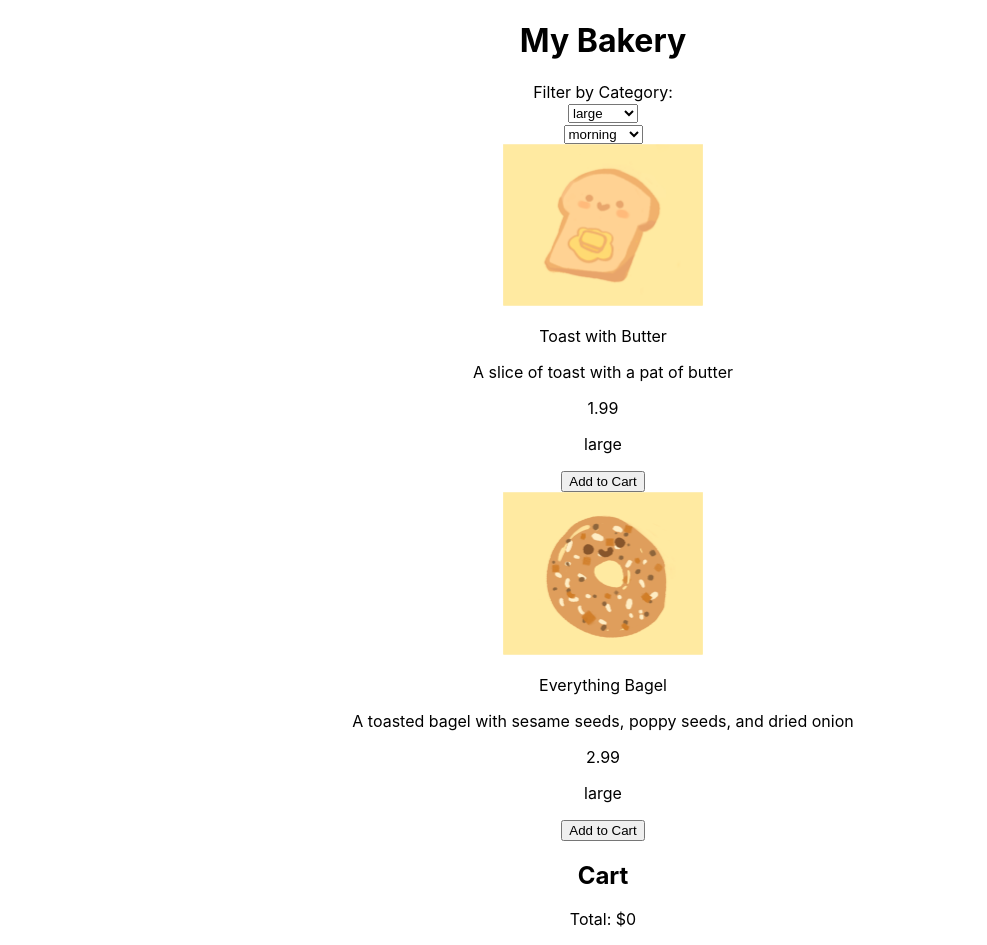
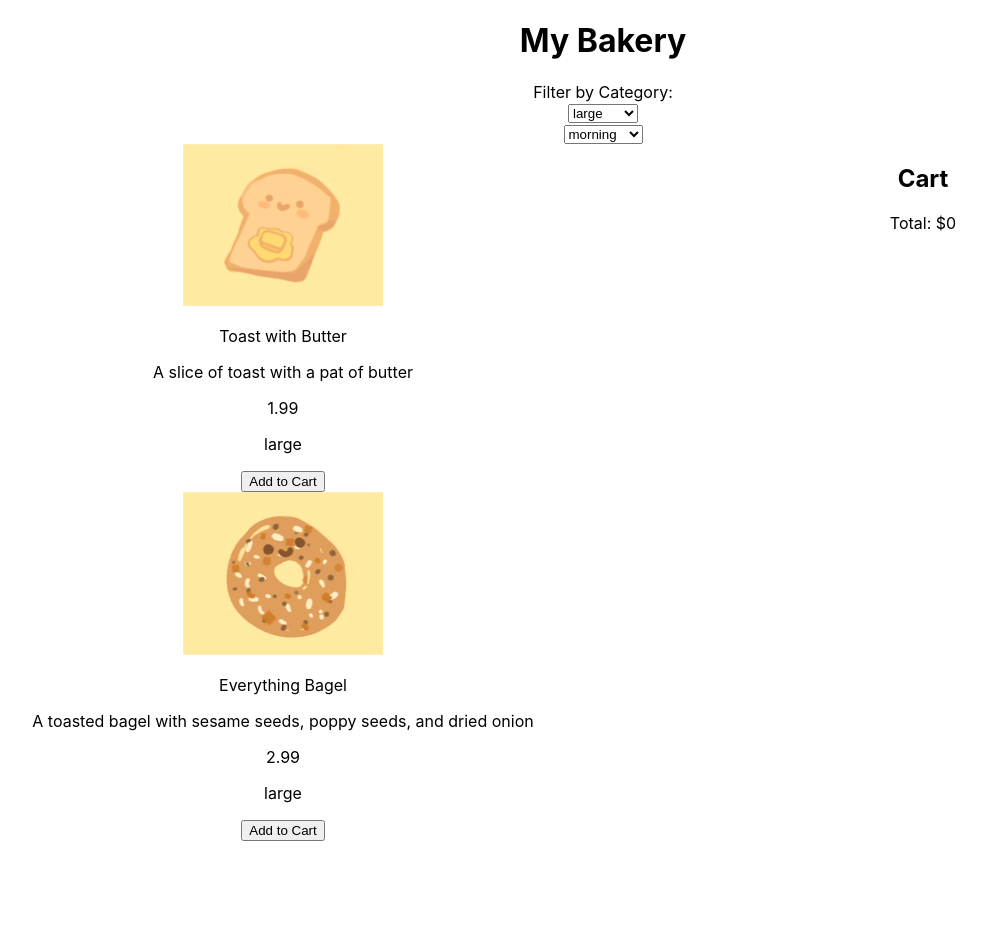
Before and after one commit to chillkoala125/dev, a React (Create React App) app: page / in a window 1280 px wide. Shown: the whole page, without its empty margins (37-1024 px from the left). After the commit the page ends 841 px from the top, so only its background shows below. Built offline with nearby package versions, Linux system fonts and the light colour scheme; the HTML template or start-up script is replaced by a standard one.

Commit message:
Update App.js

```diff
--- a/src/App.js
+++ b/src/App.js
@@ -2,6 +2,7 @@ import "./App.css";
 import {  useState  } from "react";
 import bakeryData from "./bakery-data.json";
 import BakeryItem from "./BakeryItem.js"
+import CardGroup from 'react-bootstrap/CardGroup';
 
 /* ####### DO NOT TOUCH -- this makes the image URLs work ####### */
 bakeryData.forEach((item) => {
@@ -23,52 +24,8 @@ function App() {
     function onSelectFilteredTime(event) {
         changeTime(event.target.value);
     }
-    /*
-    matchesFilterSize = item => {
-        // all items should be shown when no filter is selected
-        if(this.state.size === “All”) {
-            return true
-        } else if (this.state.size === item.size) {
-            return true
-        } else {
-            return false
-        }
-    }
-*/
-/*
-      return (
-        <div className="app">
-          <div className="filter-container">
-            <div>Filter by Category:</div>
-            <div>
-              <select
-                onChange={handleSizeChange}
-              >
-                <option value="">All Sizes (Reset)</option>
-                <option value="large">Large</option>
-                <option value="medium">Medium</option>
-                <option value="small">Small</option>
-              </select>
-              <div>
-              <select
-                onChange={handleTimeChange}
-              >
-                <option value="">All Times (Reset)</option>
-                <option value="morning">Morning</option>
-                <option value="afternoon">Afternoon</option>
-                <option value="evening">Evening</option>
-              </select>
-              </div>
-            </div>
-          </div>
-          <div className="pastry-list">
-            {filteredList.map((element, index) => (
-              <BakeryItem {...element} key={index} />
-            ))}
-          </div>
-        </div>
-      );
-*/
+
+
     return (
             <div className="App">
             <h1>My Bakery</h1> {/* TODO: personalize your bakery (if you want) */}
@@ -96,6 +53,10 @@ function App() {
 
 
 
+            <div class = "row">
+            <div class="column">
+            <CardGroup>
+
             {(bakeryData.filter(item => item.size === size)).filter(item => item.time === time).map((item, index) => ( // TODO: map bakeryData to BakeryItem components
                                                                                                                       <BakeryItem image={item.image}
                                                                                                                       name= {item.name}
@@ -108,9 +69,12 @@ function App() {
                                                                                                                       items={items}
                                                                                                                       addItem={addItem}/>
 
+
                                                                                                                       ))}
+            </CardGroup>
+            </div>
 
-      <div>
+            <div class="column">
             <h2>Cart</h2>
             {/* TODO: render a list of items in the cart */}
             {items.map((item) => (
@@ -119,6 +83,7 @@ function App() {
             <p>Total: ${cartTotal}</p>
             </div>
             </div>
+            </div>
             );
 }
 
```
Lines whose indentation alone changed are shown as unchanged.
